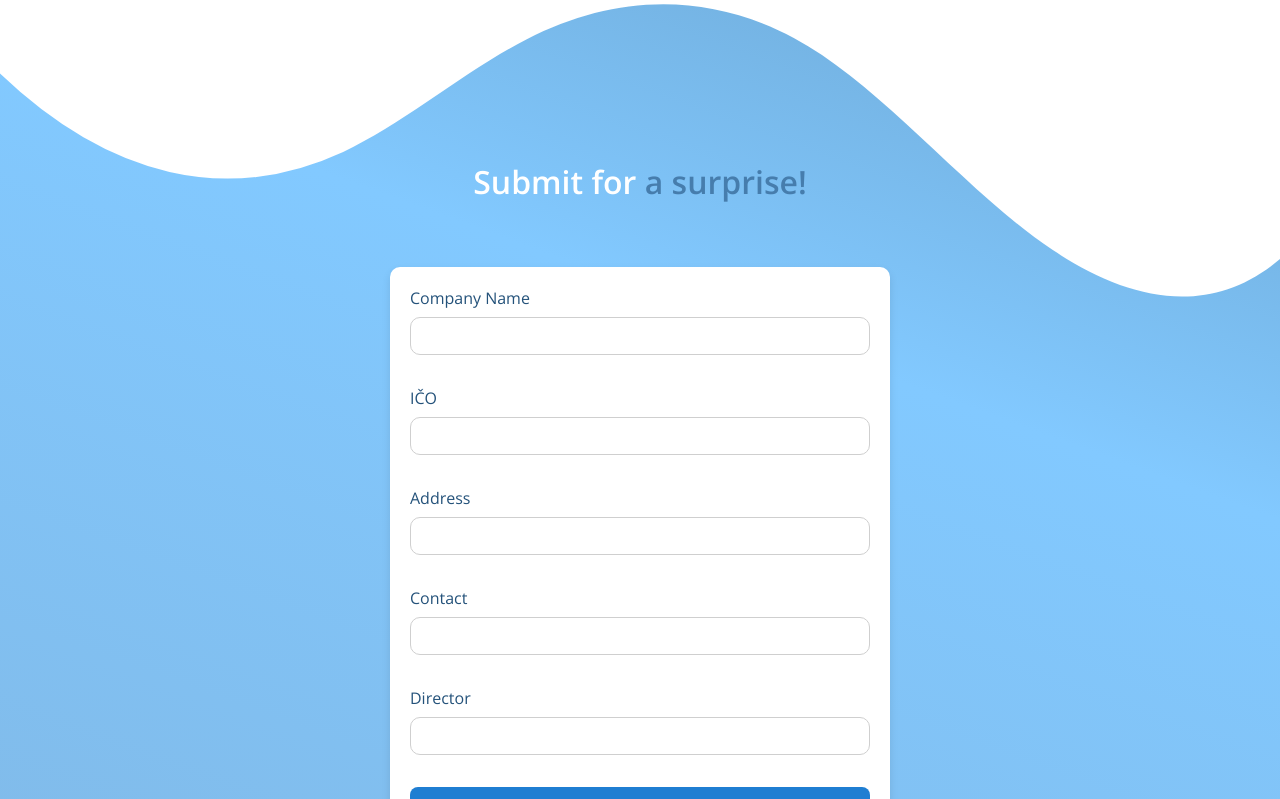
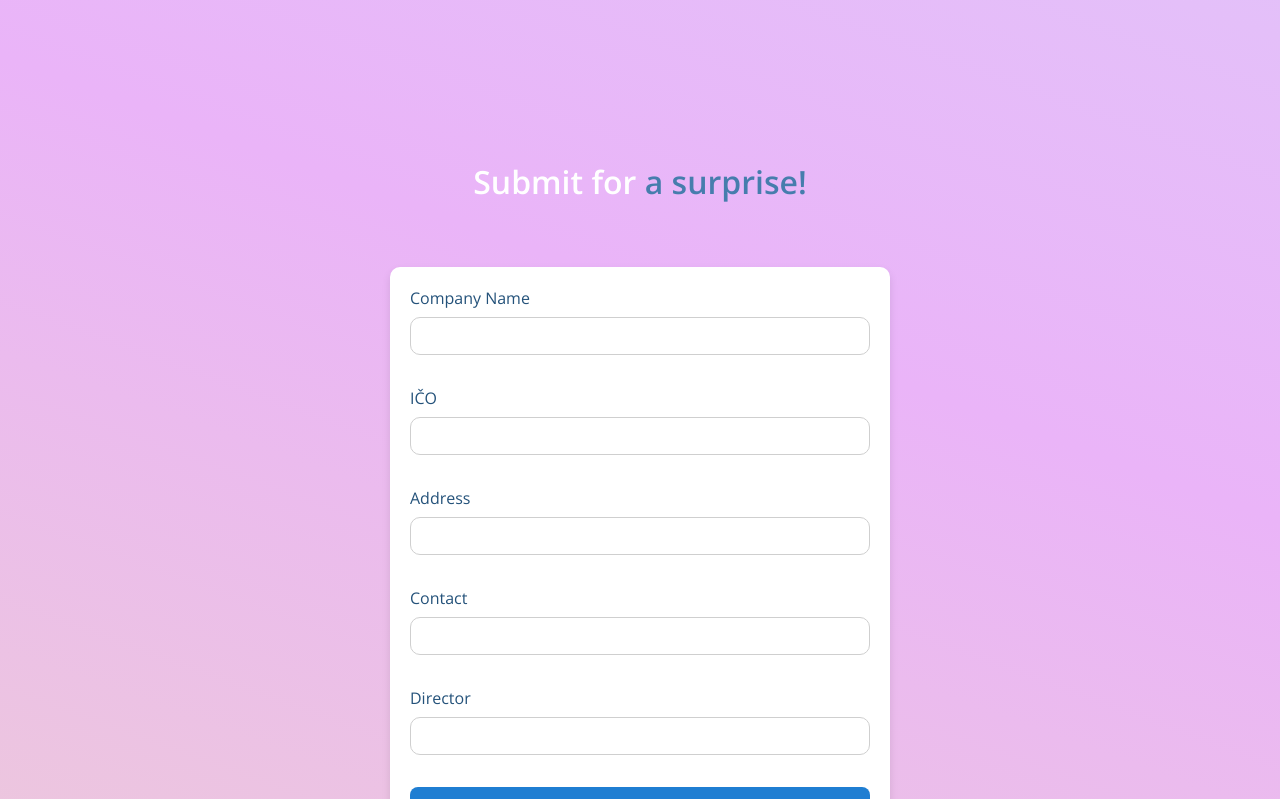
Before and after one commit to SilviaKocianova/ceska-sporitelna, a React (Create React App) app in the folder client/: page / in a window 1280 px wide. Shown: the top 799 px of the page. Built offline with nearby package versions, Linux system fonts and the light colour scheme.

Commit message:
summary page design

```diff
--- a/client/src/components/Form.js
+++ b/client/src/components/Form.js
@@ -4,7 +4,7 @@ import useStore from '../store/store';
 import { validateForm } from '../utils/validation';
 import '../styles/component-styles/Form.css';
 
-const API_URL = "http://localhost:5000/api/companies"; // Backend API
+const API_URL = "http://localhost:5000/api/companies";
 
 const Form = () => {
   const [formData, setFormData] = useState({
--- a/client/src/pages/Home.js
+++ b/client/src/pages/Home.js
@@ -1,33 +1,23 @@
-import React from 'react';
+import React, { useState } from 'react';
 import { useNavigate } from 'react-router-dom';
 import Form from '../components/Form';
 import '../styles/page-styles/Home.css';
 
 const Home = () => {
+  const [isSubmitting, setIsSubmitting] = useState(false);
   const navigate = useNavigate();
 
+  const handleFadeOut = () => {
+    setIsSubmitting(true);
+    setTimeout(() => {
+      navigate('/summary');
+    }, 1000);
+  };
+
   return (
-    <div className="home-container">
-
-      <div className="custom-shape-divider-top-1737323669">
-        <svg
-          data-name="Layer 1"
-          xmlns="http://www.w3.org/2000/svg"
-          viewBox="0 0 1200 120"
-          preserveAspectRatio="none"
-        >
-          <path
-            d="M321.39,56.44c58-10.79,114.16-30.13,172-41.86,82.39-16.72,168.19-17.73,250.45-.39C823.78,31,906.67,72,985.66,92.83c70.05,18.48,146.53,26.09,214.34,3V0H0V27.35A600.21,600.21,0,0,0,321.39,56.44Z"
-            className="shape-fill"
-          ></path>
-        </svg>
-      </div>
-
-
+    <div className={`home-container ${isSubmitting ? 'fade-out' : ''}`}>
       <h1>Submit for <span className="color-text">a surprise!</span></h1>
-
-
-      <Form />
+      <Form onSubmit={handleFadeOut} />
     </div>
   );
 };
--- a/client/src/pages/Summary.js
+++ b/client/src/pages/Summary.js
@@ -19,9 +19,10 @@ const Summary = () => {
   }, [navigate]);
 
   return (
-    <div>
+    <div className="summary-container">
       <h2>Thank you, {companyData.name}!</h2>
       <h3>Submitted data for your review:</h3>
+      <div className="center-wrapper">
       <div className="submitted-information">
         <p><strong>Name:</strong> {companyData.name}</p>
         <p><strong>IČO:</strong> {companyData.ico}</p>
@@ -29,6 +30,7 @@ const Summary = () => {
         <p><strong>Contact:</strong> {companyData.contact}</p>
         <p><strong>Director:</strong> {companyData.director}</p>
       </div>
+      </div>
     </div>
   );
 };
--- a/client/src/styles/page-styles/Home.css
+++ b/client/src/styles/page-styles/Home.css
@@ -1,7 +1,9 @@
+/*GRADIENT ANIMATION ACROSS THE APP*/
+
 body {
     margin: 0;
     height: 100vh;
-    background: linear-gradient(200deg, #0c0c0c, #82c9ff, #7d97b3);
+    background: linear-gradient(200deg, #c7f5fe, #eab4f8, #f3f798);
     background-size: 400% 400%;
     animation: gradientAnimation 8s ease infinite;
 }
@@ -12,25 +14,27 @@ body {
     100% { background-position: 0% 50%; }
 }
 
-.custom-shape-divider-top-1737323669 {
-    position: absolute;
-    top: 0;
-    left: 0;
-    width: 100%;
-    overflow: hidden;
-    line-height: 0;
+/*END OF GRADIENT ANIMATION ACROSS THE APP*/
+
+/*ANIMATION - FADE IN*/
+.home-container {
+    opacity: 0;
+    animation: fadeIn 1s ease-out forwards;
 }
 
-.custom-shape-divider-top-1737323669 svg {
-    position: relative;
-    display: block;
-    width: calc(100% + 1.3px);
-    height: 323px;
-}
+@keyframes fadeIn {
+    0% {
+      opacity: 0;
+    }
+    100% {
+      opacity: 1;
+    }
+  }
 
-.custom-shape-divider-top-1737323669 .shape-fill {
-    fill: #FFFFFF;
-}
+
+/*END OF ANIMATION FADE IN*/
+
+/*HEADERS STYLING*/
 
 h1, h2, h3 {
     font-family: 'Open Sans', sans-serif;
@@ -44,3 +48,5 @@ h1, h2, h3 {
 .color-text {
     color: #467dad;
 }
+
+/*END OF HEADERS STYLING*/
--- a/client/src/styles/page-styles/Summary.css
+++ b/client/src/styles/page-styles/Summary.css
@@ -1,6 +1,22 @@
 body {
     font-family: 'Open Sans', sans-serif;
 }
+
+.summary-container {
+    position: relative;
+    transform: translateY(-100%);
+    animation: slideIn 0.5s ease-in-out forwards;
+  }
+
+  @keyframes slideIn {
+    0% {
+      transform: translateY(-100%);
+    }
+    100% {
+      transform: translateY(0);
+    }
+  }
+
 
 h1, h2, h3 {
     font-family: 'Open Sans', sans-serif;
@@ -18,12 +34,21 @@ h3 {
     font-size: 1.5em;
 }
 
+
+.center-wrapper {
+    display: flex;
+    justify-content: center;
+    align-items: center;
+    height: 25vh;
+}
+
 .submitted-information {
     background-color: #ffffff;
     width: 500px;
     padding: 2em;
     border-radius: 30px;
     text-align: left;
+    position: absolute;
 }
 
 strong {
```
Also changed, not shown: 1 other file (tests, documents, lock files or other folders).
